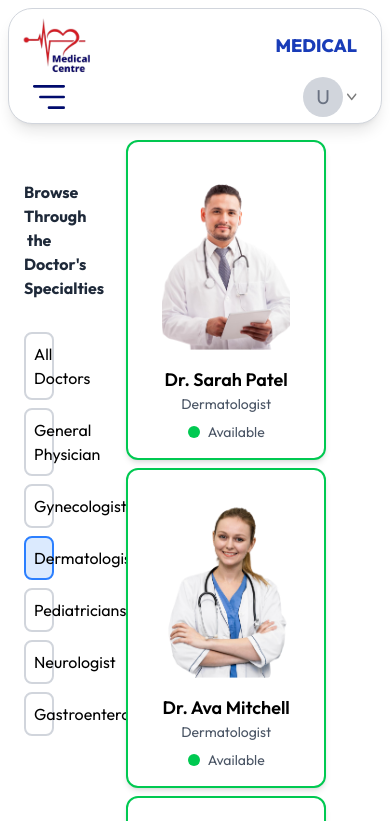
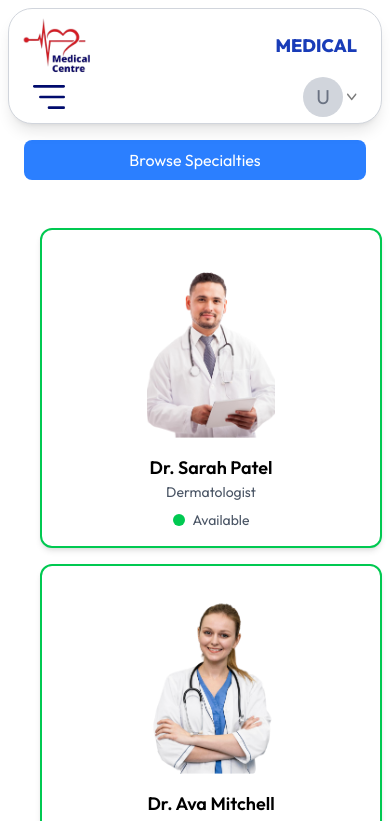
Before and after one commit to vanshxgupta/Doctor-Appointment-Booking-Website, a React (Vite) app in the folder frontend/: page /doctors/dermatologist in a window 390 px wide. Shown: the top 821 px of the page. Built offline with nearby package versions, Linux system fonts and the light colour scheme; a web font is replaced by a local one.

Commit message:
Add collapsible sidebar for specialties on small screens and close on selection

```diff
--- a/frontend/src/pages/Doctors.jsx
+++ b/frontend/src/pages/Doctors.jsx
@@ -5,11 +5,11 @@ import Footer from '../components/Footer';
 import { AppContext } from '../context/AppContext';
 
 const Doctors = () => {
-
   const { speciality } = useParams();
   const navigate = useNavigate();
   const [filteredDoctors, setFilteredDoctors] = useState([]);
   const { doctors } = useContext(AppContext);
+  const [isSidebarOpen, setIsSidebarOpen] = useState(false);
 
   const specialties = [
     'All Doctors',
@@ -18,12 +18,12 @@ const Doctors = () => {
     'Dermatologist',
     'Pediatricians',
     'Neurologist',
-    'Gastroenterologist'
+    'Gastroenterologist',
   ];
 
   useEffect(() => {
     if (speciality && speciality.toLowerCase() !== specialties[0].toLowerCase()) {
-      setFilteredDoctors(doctors.filter(doc => doc.speciality.toLowerCase() === speciality.toLowerCase()));
+      setFilteredDoctors(doctors.filter((doc) => doc.speciality.toLowerCase() === speciality.toLowerCase()));
     } else {
       setFilteredDoctors(doctors);
     }
@@ -31,35 +31,70 @@ const Doctors = () => {
 
   const handleSpecialityClick = (spec) => {
     navigate(`/doctors/${spec.toLowerCase()}`);
+    setIsSidebarOpen(false); // Close sidebar on smaller screens
   };
 
   return (
     <div>
       <Navbar />
-      <div className="flex">
-        <div className="w-1/6 p-4 mt-10">
-          <p className='mb-8 text-center font-bold text-gray-800'>Browse Through the Doctor's Specialties</p>
+
+      {/* Main Container */}
+      <div className="flex flex-col md:flex-row">
+        {/* Sidebar */}
+        <div className="hidden md:block w-1/6 p-4 mt-10">
+          <p className="mb-8 text-center font-bold text-gray-800">Browse Through the Doctor's Specialties</p>
           {specialties.map((spec) => (
             <p
               key={spec}
               onClick={() => handleSpecialityClick(spec)}
-              className={`border-2 cursor-pointer mb-2 p-2 rounded-lg transition-all duration-300 ${speciality === spec.toLowerCase() ? 'border-blue-500 bg-blue-100' : 'border-gray-300'} hover:border-blue-500 hover:bg-blue-100`}
+              className={`border-2 cursor-pointer mb-2 p-2 rounded-lg transition-all duration-300 ${
+                speciality === spec.toLowerCase() ? 'border-blue-500 bg-blue-100' : 'border-gray-300'
+              } hover:border-blue-500 hover:bg-blue-100`}
             >
               {spec}
             </p>
           ))}
         </div>
-        <div className="mx-10 w-3/4 p-4 grid grid-cols-1 sm:grid-cols-2 lg:grid-cols-3 gap-2 sm:gap-4">
-          {filteredDoctors.length == 0 ?
-            <div className="my-45 mx-70 p-4flex justify-center items-center h-96 w-full">
-              <p className="m-40 w-full text-2xl font-semibold text-gray-600">No Doctors Found</p>
+
+        {/* Collapsible Sidebar for Small Screens */}
+        <div className="md:hidden p-4">
+          <button
+            onClick={() => setIsSidebarOpen(!isSidebarOpen)}
+            className="w-full bg-blue-500 text-white py-2 rounded-lg mb-4"
+          >
+            {isSidebarOpen ? 'Close Specialties' : 'Browse Specialties'}
+          </button>
+          {isSidebarOpen && (
+            <div className="bg-gray-100 p-4 rounded-lg">
+              {specialties.map((spec) => (
+                <p
+                  key={spec}
+                  onClick={() => handleSpecialityClick(spec)}
+                  className={`border-2 cursor-pointer mb-2 p-2 rounded-lg transition-all duration-300 ${
+                    speciality === spec.toLowerCase() ? 'border-blue-500 bg-blue-100' : 'border-gray-300'
+                  } hover:border-blue-500 hover:bg-blue-100`}
+                >
+                  {spec}
+                </p>
+              ))}
             </div>
-            : (
+          )}
+        </div>
+
+        {/* Doctors Grid */}
+        <div className="mx-4 md:mx-10 w-full md:w-5/6 p-4 grid grid-cols-1 sm:grid-cols-2 lg:grid-cols-3 gap-4">
+          {filteredDoctors.length === 0 ? (
+            <div className="flex justify-center items-center h-96 w-full">
+              <p className="text-2xl font-semibold text-gray-600">No Doctors Found</p>
+            </div>
+          ) : (
             filteredDoctors.map((item, index) => (
               <div
                 key={index}
                 onClick={() => navigate(`/appointment/${item._id}`)}
-                className={`group w-full p-4 bg-white rounded-xl shadow-md hover:shadow-lg transition-shadow duration-300 flex flex-col items-center text-center border-2 cursor-pointer ${item.availability ? 'border-green-500' : 'border-red-500'}`}
+                className={`group w-full p-4 bg-white rounded-xl shadow-md hover:shadow-lg transition-shadow duration-300 flex flex-col items-center text-center border-2 cursor-pointer ${
+                  item.availability ? 'border-green-500' : 'border-red-500'
+                }`}
               >
                 <img
                   src={item.image}
@@ -69,14 +104,19 @@ const Doctors = () => {
                 <h2 className="text-lg font-semibold">{item.name}</h2>
                 <p className="text-sm text-gray-600">{item.speciality}</p>
                 <div className="mt-2 flex items-center gap-2">
-                  <span className={`w-3 h-3 rounded-full ${item.availability ? 'bg-green-500' : 'bg-red-500'}`}></span>
+                  <span
+                    className={`w-3 h-3 rounded-full ${
+                      item.availability ? 'bg-green-500' : 'bg-red-500'
+                    }`}
+                  ></span>
                   <p className="text-sm text-gray-600">{item.availability ? 'Available' : 'Not Available'}</p>
                 </div>
               </div>
-            )))
-          }
+            ))
+          )}
         </div>
       </div>
+
       <Footer />
     </div>
   );
```
